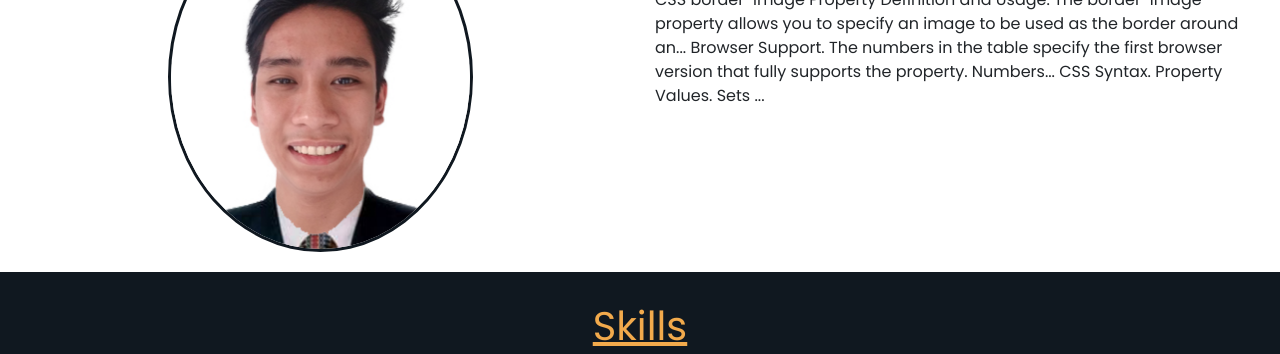
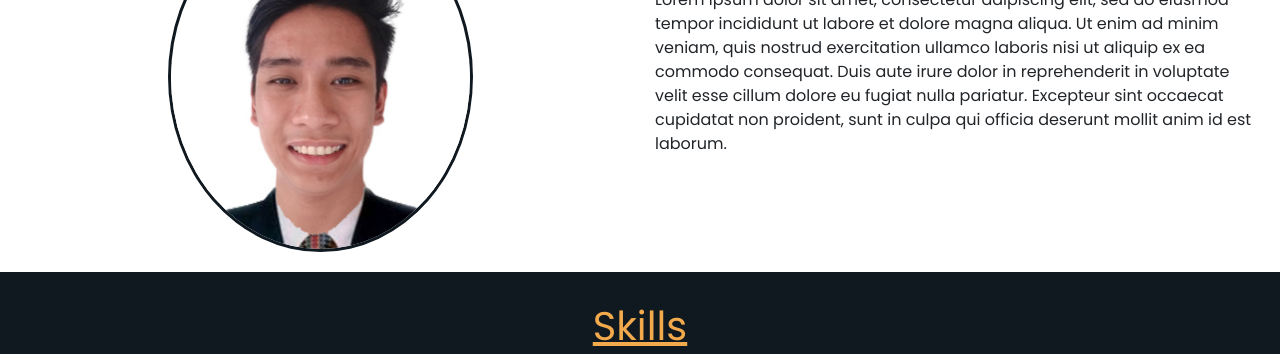
Before and after one commit to devjep/devjep.github.io, a plain HTML site: page index.html in a window 1280 px wide. Shown: the part 582-936 px from the top of the page. Drawn offline with nearby package versions, Linux system fonts and the light colour scheme.

Commit message:
no comment

```diff
--- a/css/style.css
+++ b/css/style.css
@@ -122,12 +122,6 @@
 	height:100px;
 }
 
-@media screen and (max-width:  996px) {
-	.navbar .navbar-nav li a{
-		text-align: center;
-	}
-
-}
 @media screen and (max-width: 759px) {
   .home-content-title{
   	font-size: 10vw;
--- a/index.html
+++ b/index.html
@@ -70,7 +70,8 @@
 
 					<div class="col-md-6">
 						<h1 class="about-title">About me</h1>
-						<p class="about-paragraph">CSS border-image Property Definition and Usage. The border-image property allows you to specify an image to be used as the border around an... Browser Support. The numbers in the table specify the first browser version that fully supports the property. Numbers... CSS Syntax. Property Values. Sets ...</p>
+						<p class="about-paragraph">
+						Lorem ipsum dolor sit amet, consectetur adipiscing elit, sed do eiusmod tempor incididunt ut labore et dolore magna aliqua. Ut enim ad minim veniam, quis nostrud exercitation ullamco laboris nisi ut aliquip ex ea commodo consequat. Duis aute irure dolor in reprehenderit in voluptate velit esse cillum dolore eu fugiat nulla pariatur. Excepteur sint occaecat cupidatat non proident, sunt in culpa qui officia deserunt mollit anim id est laborum.</p>
 					</div>
 				</div>
 
```
